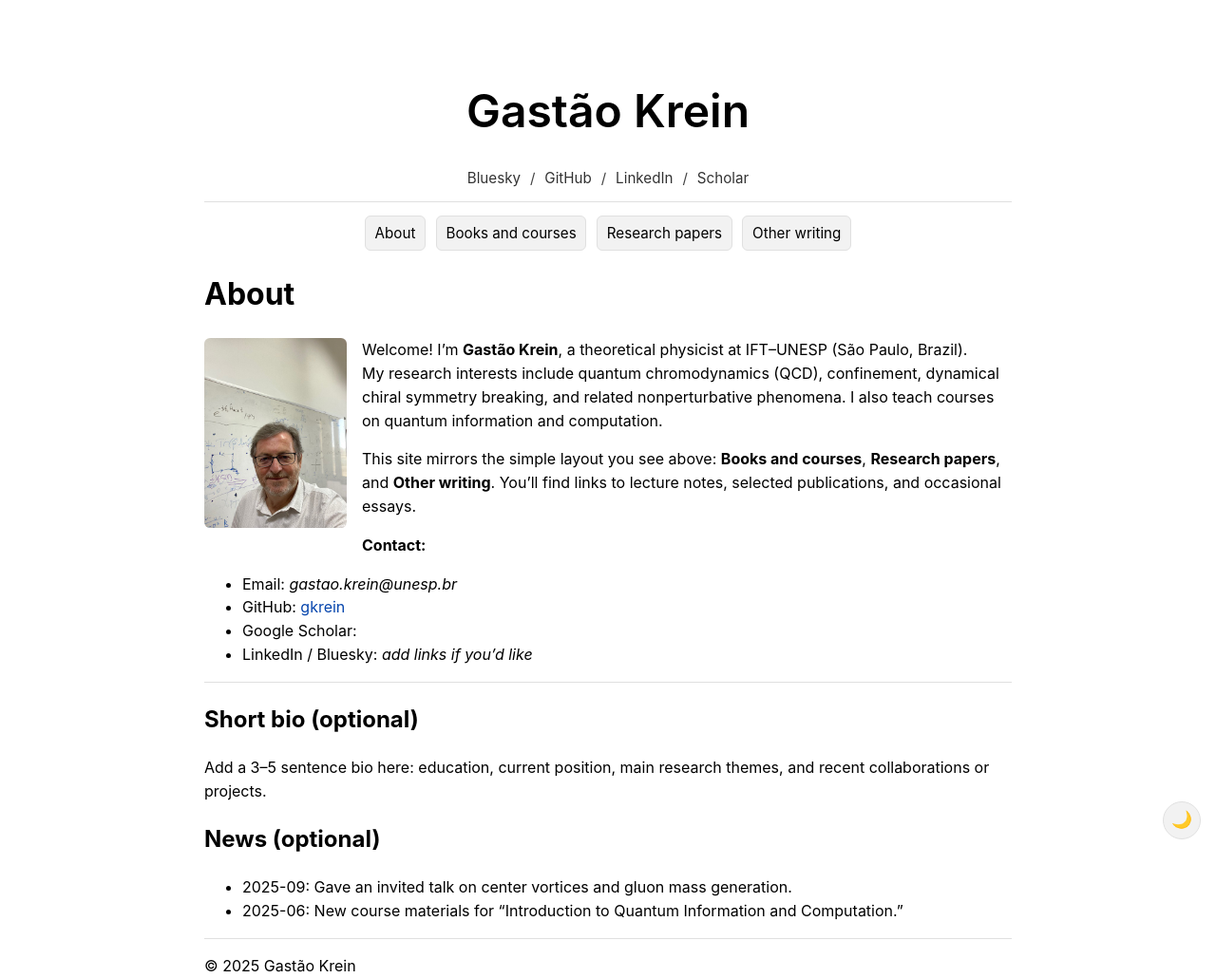
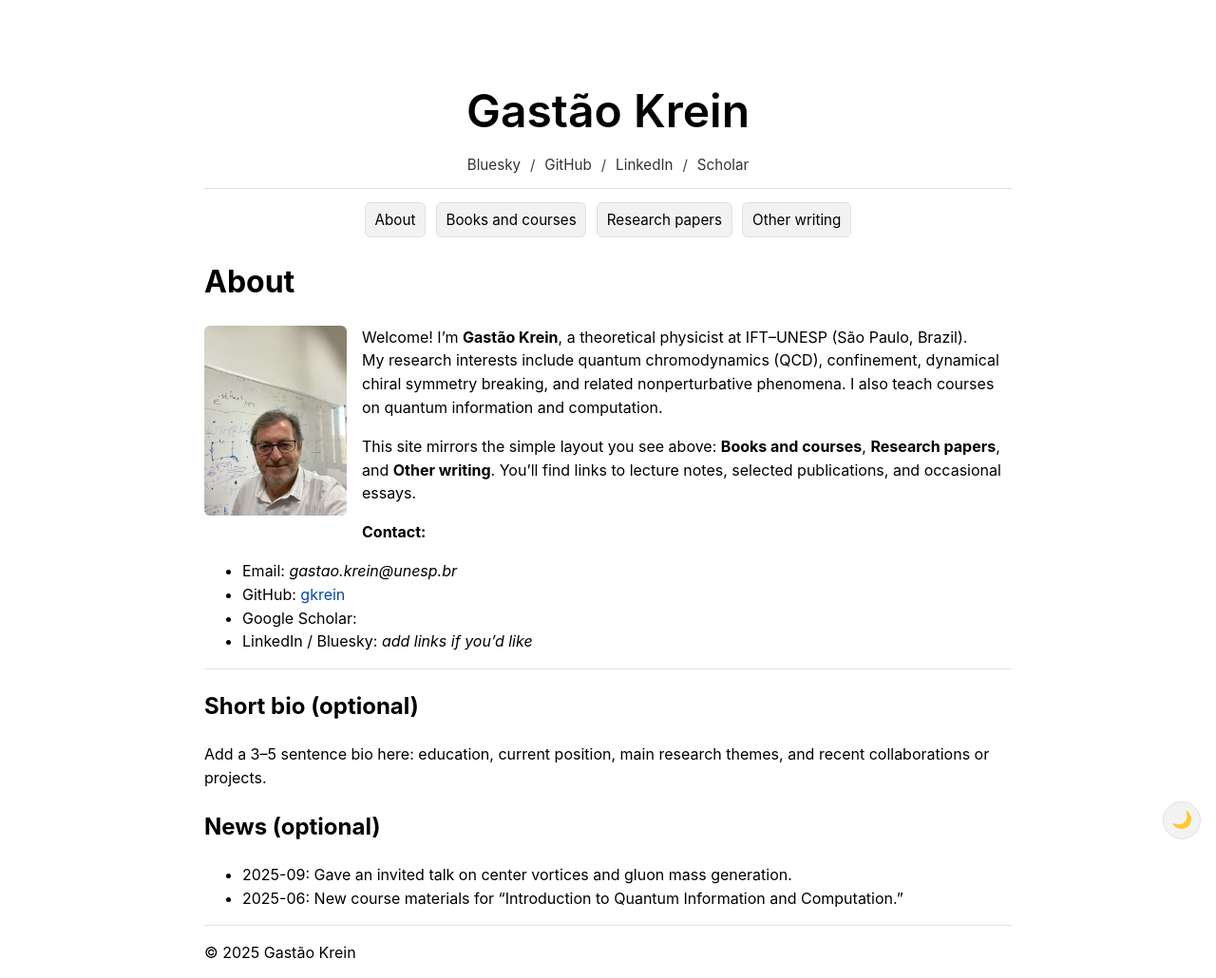
Before and after one commit to gkrein/gkrein.github.io, a Jekyll site: the page built from index.md, in a window 1280 px wide. Shown: the whole page at 95% size. Built offline with Jekyll 4.4.1, drawn with Linux system fonts in a browser that asks for light colours.

Commit message:
Update site.css

```diff
--- a/assets/css/site.css
+++ b/assets/css/site.css
@@ -39,7 +39,7 @@ a:hover { text-decoration: underline; }
 
 /* Masthead: centered name + centered social links */
 .masthead { text-align: center; margin-bottom: 0.75rem; }
-.masthead h1 { font-size: 3.0rem; margin-top: 5rem; margin-bottom: 1.35rem; font-weight: 600; }
+.masthead h1 { font-size: 3.0rem; margin-top: 5rem; margin-bottom: 0.5rem; font-weight: 600; }
 .masthead .social { font-size: 0.95rem; color: var(--muted-text); }
 .masthead .social a { color: var(--text-color); opacity: 0.8; }
 .masthead .social a:hover { opacity: 1; text-decoration: underline; }
```
